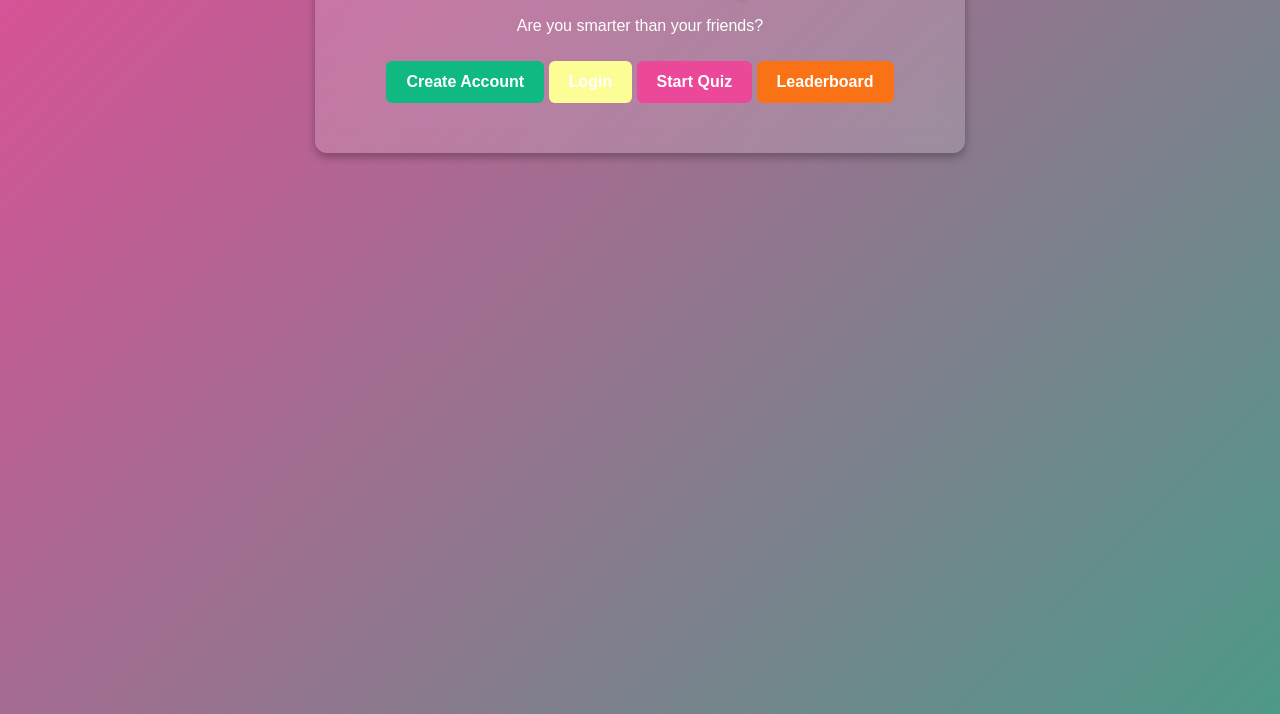
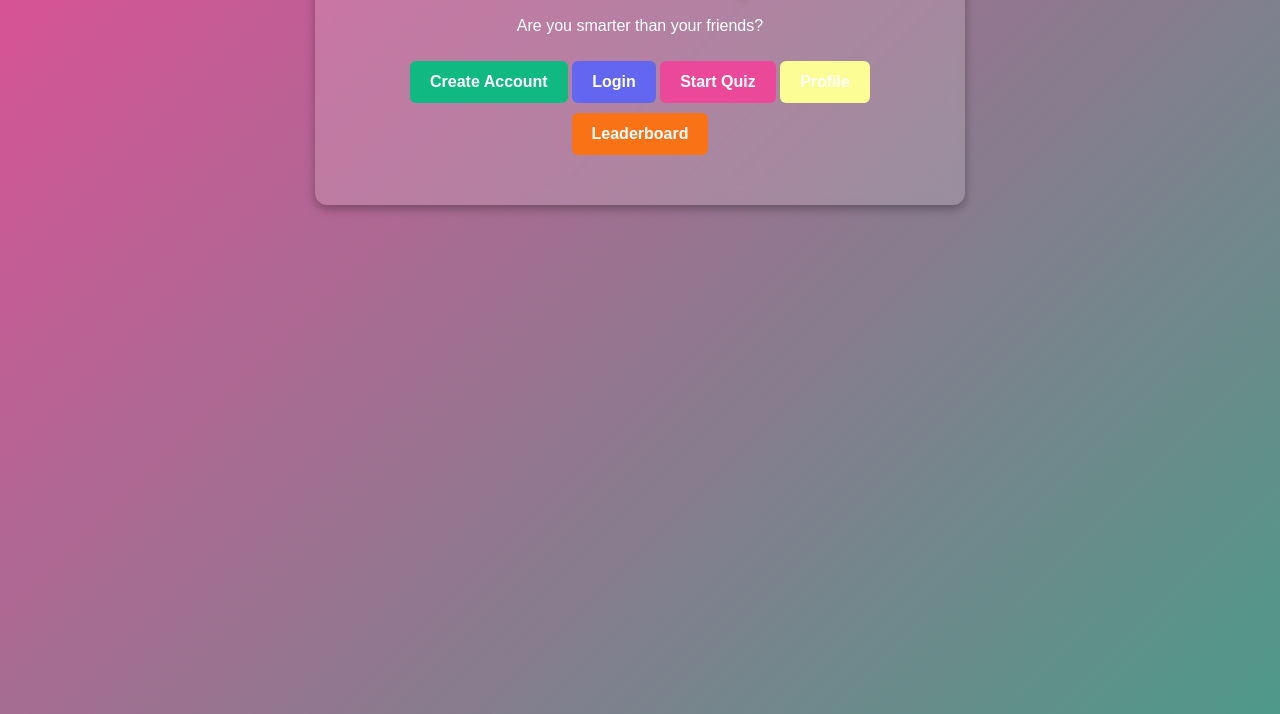
Before and after one commit to elijahatan/quizapp, a website: page public/index.html in a window 1280 px wide. Shown: the part 146-860 px from the top of the page. Drawn offline with Linux system fonts and the light colour scheme.

Commit message:
final fix

```diff
--- a/public/css/style.css
+++ b/public/css/style.css
@@ -53,8 +53,8 @@ button, .btn {
 .btn-primary { background: #6366f1; }
 .btn-primary:hover { background: #4f46e5; }
 
-.btn-primary { background: #FDFD96; }
-.btn-primary:hover { background: #8B8000; }
+.btn-yellow { background: #FDFD96; }
+.btn-yellow:hover { background: #8B8000; }
 
 .btn-green { background: #10b981; }
 .btn-green:hover { background: #059669; }
--- a/public/index.html
+++ b/public/index.html
@@ -16,6 +16,7 @@
         <a href="signup.html" class="btn btn-green">Create Account</a>
         <a href="login.html" class="btn btn-primary">Login</a>
         <a href="quiz.html" class="btn btn-pink">Start Quiz</a>
+        <a href="profile.html" class="btn btn-yellow">Profile</a>
         <a href="leaderboard.html" class="btn btn-orange">Leaderboard</a>
     </div>
 </div>
```
